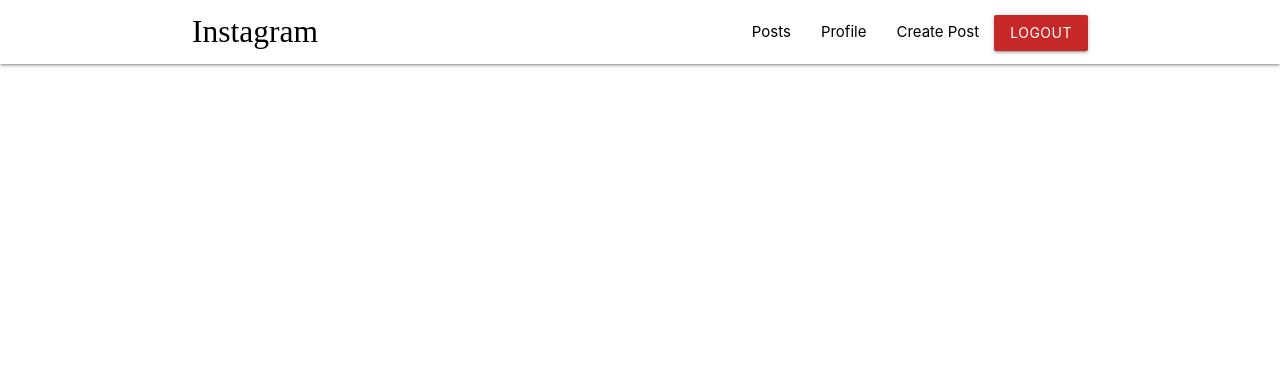
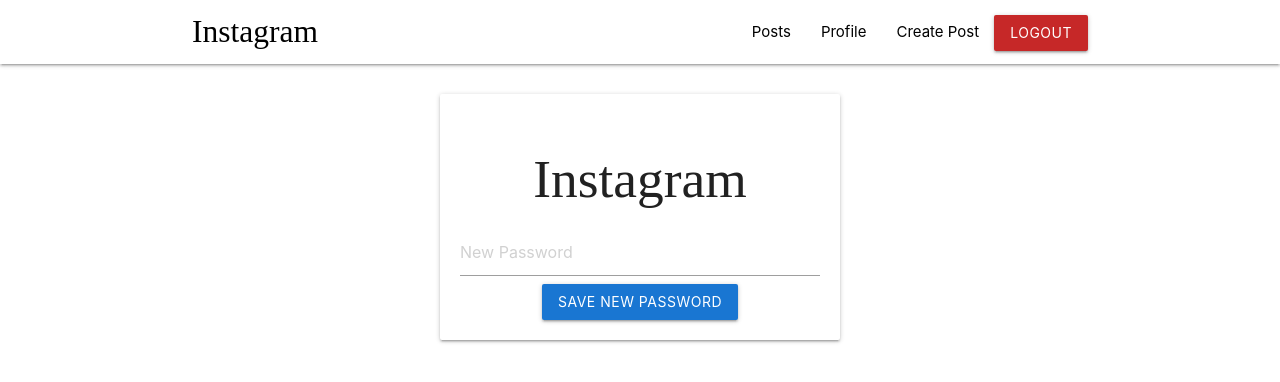
Before and after one commit to bricxcarasco/mern-instagram-deployment, a React (Create React App) app in the folder frontend/: page /reset-password/1 in a window 1280 px wide. Shown: the top 382 px of the page. Built offline with nearby package versions, Linux system fonts and the light colour scheme; sample sign-in values are in the browser's storage; a web font is replaced by a local one.

Commit message:
Create new password component and integrate change password api

```diff
--- a/frontend/public/index.html
+++ b/frontend/public/index.html
@@ -7,7 +7,7 @@
     <meta name="theme-color" content="#000000" />
     <meta
       name="description"
-      content="Web site created using create-react-app"
+      content="This is a clone of instagram application named Bricxtagram"
     />
     <link rel="apple-touch-icon" href="%PUBLIC_URL%/logo192.png" />
     <!--
@@ -27,7 +27,7 @@
     <!-- Compiled and minified CSS -->
     <link rel="stylesheet" href="https://cdnjs.cloudflare.com/ajax/libs/materialize/1.0.0/css/materialize.min.css">
     <link href="https://fonts.googleapis.com/icon?family=Material+Icons" rel="stylesheet">
-    <title>React App</title>
+    <title>Bricxtagram</title>
   </head>
   <body>
     <noscript>You need to enable JavaScript to run this app.</noscript>
--- a/frontend/src/App.jsx
+++ b/frontend/src/App.jsx
@@ -11,6 +11,7 @@
 import UserProfile from './components/pages/UserProfile';
 import UserFollowingPost from './components/pages/UserFollowingPost';
 import ResetPassword from './components/pages/ResetPassword';
+import NewPassword from './components/pages/NewPassword';
 
 export const UserContext = createContext();
 
@@ -44,6 +45,9 @@
 			<Route path="/reset-password" exact>
 				<ResetPassword />
 			</Route>
+			<Route path='/reset-password/:token'>
+				<NewPassword />
+			</Route>
 			<Route path="/profile" exact>
 				<Profile />
 			</Route>
--- /dev/null
+++ b/frontend/src/components/pages/NewPassword.jsx
@@ -0,0 +1,61 @@
+import React, { useState } from 'react';
+import { useHistory, useParams } from 'react-router-dom';
+import M from 'materialize-css';
+import { response } from 'express';
+
+const NewPassword = () => {
+    const { token } = useParams();
+
+    const history = useHistory();
+
+    const [ password, setPassword ] = useState("");
+
+    const newPassword = () => {
+        fetch('/new-password', {
+            method: "POST",
+            headers: {
+                "Content-Type": "application/json"
+            },
+            body: JSON.stringify({
+                token,
+                password
+            })
+        })
+        .then(response => response.json())
+        .then(data => {
+            if (data.error) {
+                M.toast({
+                    html: data.error,
+                    classes: "#e53935 red darken-1"
+                });
+            } else {
+                M.toast({
+                    html: data.message,
+                    classes: "#43a047 green darken-1"
+                });
+                history.push('/signin');
+            }
+        });
+    }
+
+    return (
+        <div className="my-card">
+            <div className="card auth-card input-field">
+                <h2>Instagram</h2>
+
+                <input
+                    type="password"
+                    placeholder="New Password"
+                    value={password}
+                    onChange={(event => setPassword(event.target.value))}
+                    />
+
+                <button
+                    className="btn waves-effect waves-light #64b5f6 blue darken-2"
+                    onClick={() => newPassword()}>Save New Password</button>
+            </div>
+        </div>
+    );
+}
+
+export default NewPassword;
```
